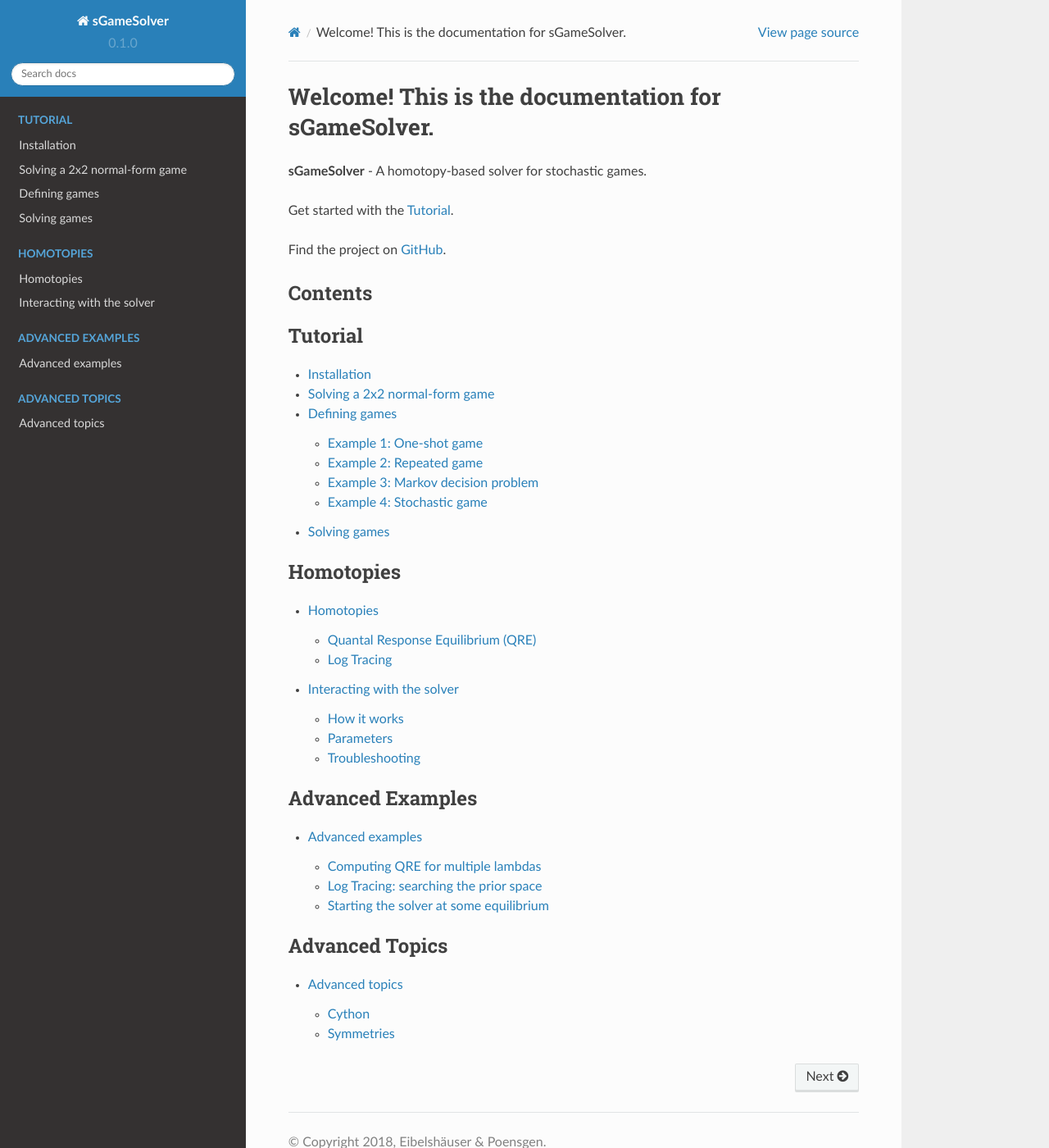
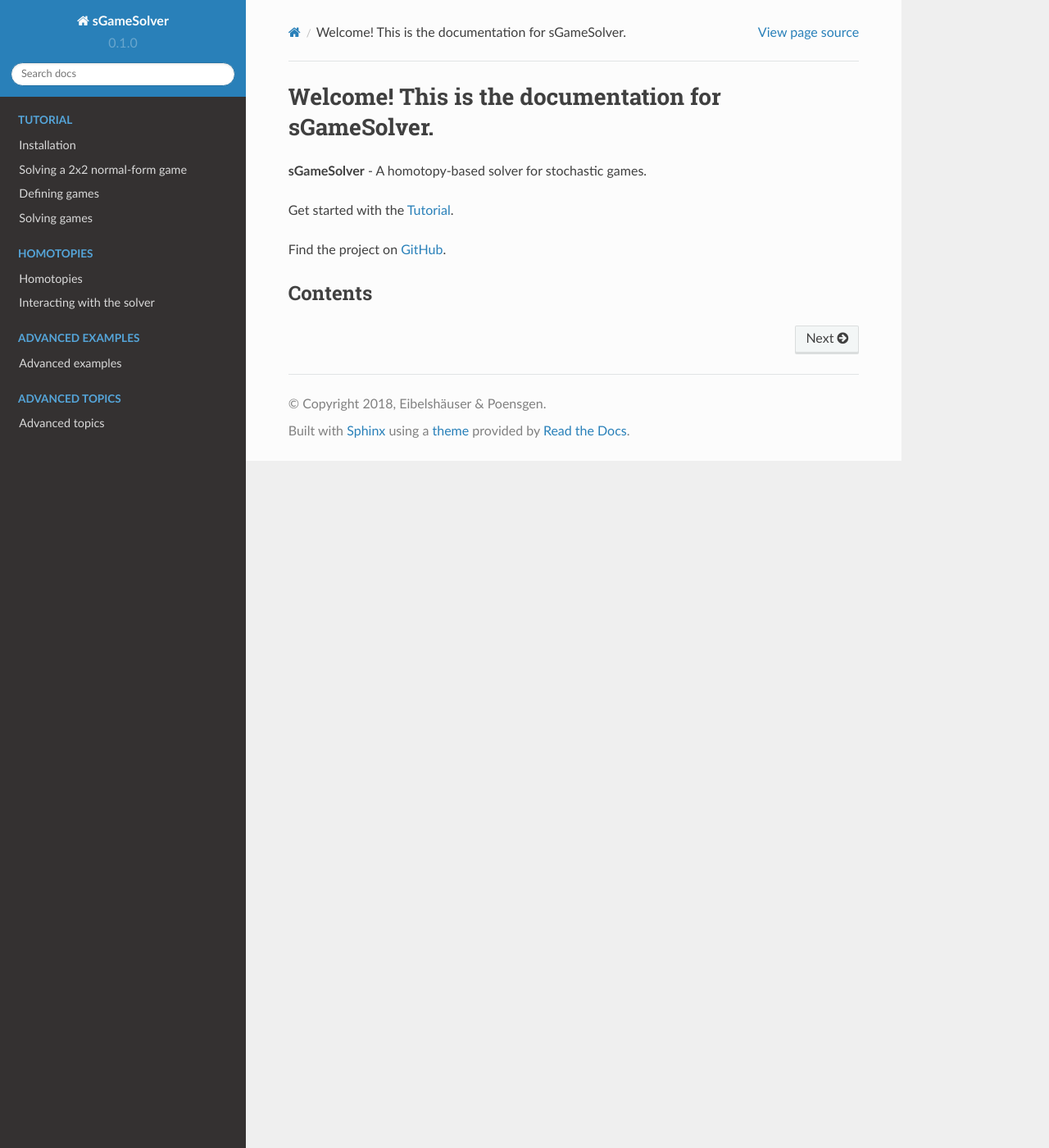
Before and after one commit to seibelsh/sgamesolver, a Sphinx documentation site: the page built from docs/source/index.rst, in a window 1280 px wide and 1400 px high. Shown: the whole window at 82% size. Built offline with Sphinx 7.4.7 and the Read the Docs theme 2.0.0, drawn with Linux system fonts in a browser that asks for light colours; some of the changed lines change nothing that is shown.

Commit message:
hide toctrees

```diff
--- a/docs/source/index.rst
+++ b/docs/source/index.rst
@@ -12,6 +12,7 @@
 --------
 
 .. toctree::
+   :hidden:
    :maxdepth: 2
    :caption: Tutorial
 
@@ -21,6 +22,7 @@
    solving_games
 
 .. toctree::
+   :hidden:
    :maxdepth: 2
    :caption: Homotopies
 
@@ -28,12 +30,14 @@
    solver
 
 .. toctree::
+   :hidden:
    :maxdepth: 2
    :caption: Advanced Examples
 
    advanced_examples
 
 .. toctree::
+   :hidden:
    :maxdepth: 2
    :caption: Advanced Topics
 
```
